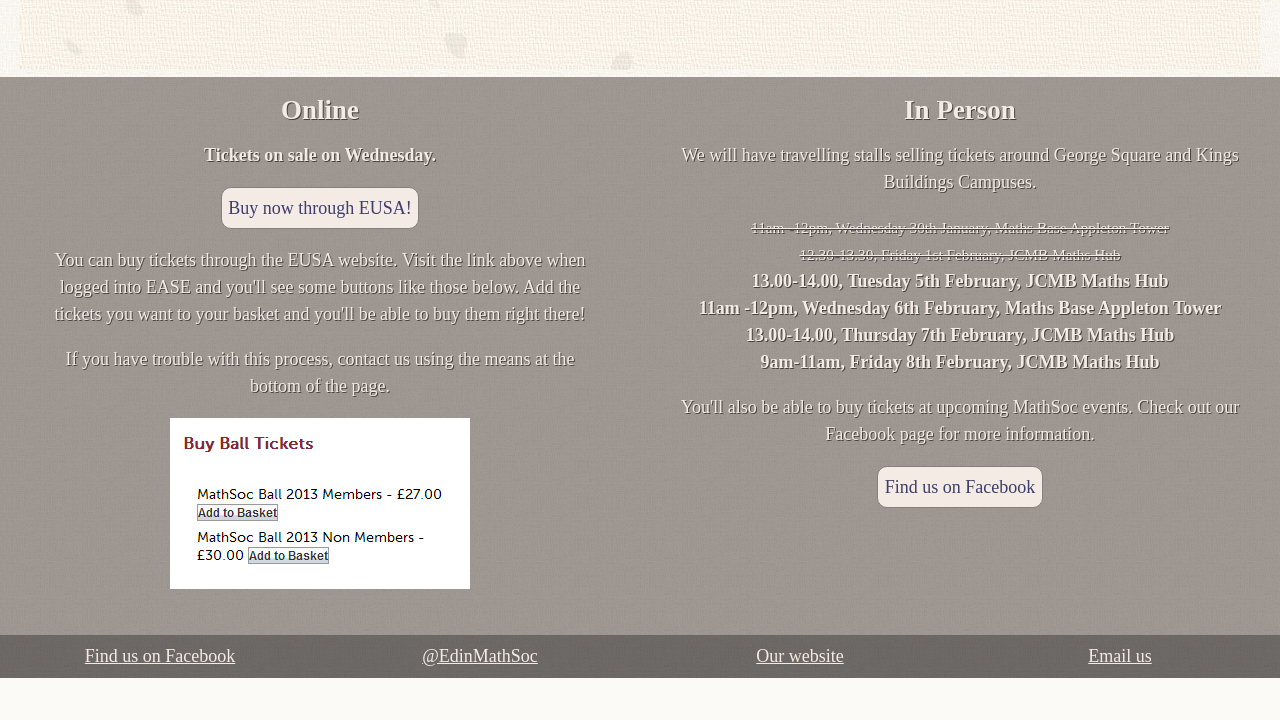
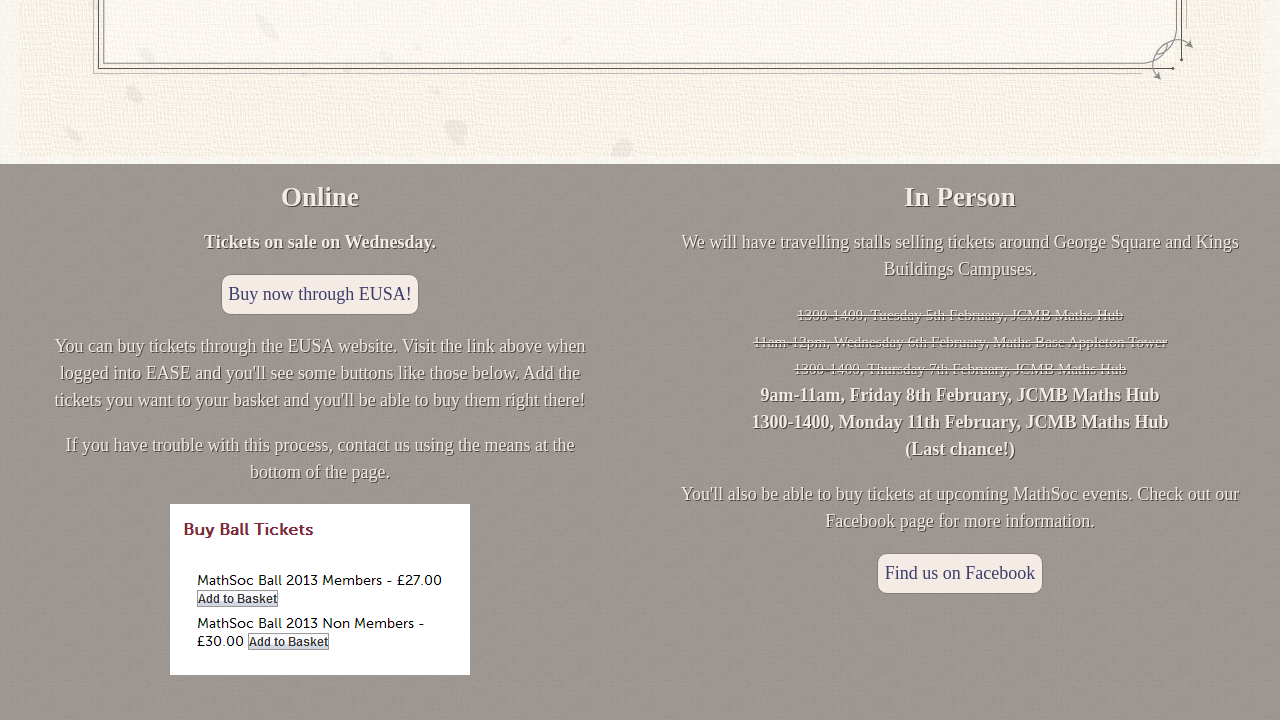
Before and after one commit to gregtyler/ball, a PHP site: page / in a window 1280 px wide. Shown: the part 2880-3600 px from the top of the page. Before the commit the page ends 3558 px from the top, so only its background shows below. Run offline with PHP 8.4, Linux system fonts and the light colour scheme; some libraries are stand-ins or nearby versions; some web fonts are replaced.

Commit message:
Deleting old stalls

```diff
--- a/index.php
+++ b/index.php
@@ -47,7 +47,7 @@
 
 <section class=desc>
     <h2>On 6<sup>th</sup> March, join us at The Jam House for the 2013 Maths Ball!</h2>
-    <p>With a full three course dinner, wine provided and a ceilidh with the Maths Ceilidh band, this is going to be an incredible event that you wno't want to miss out on!</p>
+    <p>With a full three course dinner, wine provided and a ceilidh with the Maths Ceilidh band, this is going to be an incredible event that you won't want to miss out on!</p>
     <ul class=list>
         <li>Prosecco reception
         <li>Full three course dinner
@@ -56,6 +56,7 @@
         <li>A ceilidh with the Maths Ceilidh band
         <li>Discount entry to 'MANSION @ OPAL' afterparty
     </ul>
+    <p style="text-align:center;max-width:960px;margin:1em auto;">There will also be a raffle to raise money for Children's Holiday Venture, an amazing Edinburgh-based charity. You can find out more about CHV and the great work they do <a href="http://www.chv.org.uk/" target="_blank">here</a>!</p>
     <p style="text-align:center;">To follow any updates, make sure to attend the event on <a href="http://facebook.com/EdinMathSoc/events" target="_blank">Facebook</a>.</p>
 </section>
 
@@ -108,12 +109,12 @@
         <h2>In Person</h2>
         <p>We will have travelling stalls selling tickets around George Square and Kings Buildings Campuses.</p>
         <div><strong>
-        <del>11am -12pm, Wednesday 30th January, Maths Base Appleton Tower</del><br>
-        <del>12.30-13.30, Friday 1st February, JCMB Maths Hub</del><br>
-        13.00-14.00, Tuesday 5th February, JCMB Maths Hub<br>
-        11am -12pm, Wednesday 6th February, Maths Base Appleton Tower<br>
-        13.00-14.00, Thursday 7th February, JCMB Maths Hub<br>
-        9am-11am, Friday 8th February, JCMB Maths Hub
+        <del>1300-1400, Tuesday 5th February, JCMB Maths Hub</del><br>
+        <del>11am-12pm, Wednesday 6th February, Maths Base Appleton Tower</del><br>
+        <del>1300-1400, Thursday 7th February, JCMB Maths Hub</del><br>
+        9am-11am, Friday 8th February, JCMB Maths Hub<br>
+        1300-1400, Monday 11th February, JCMB Maths Hub<br>
+        (Last chance!)
         </strong></div>
         <p>You'll also be able to buy tickets at upcoming MathSoc events. Check out our Facebook page for more information.</p>
         <p><a class=button href="http://facebook.com/EdinMathSoc/events" target="_blank">Find us on Facebook</a></p>
```
